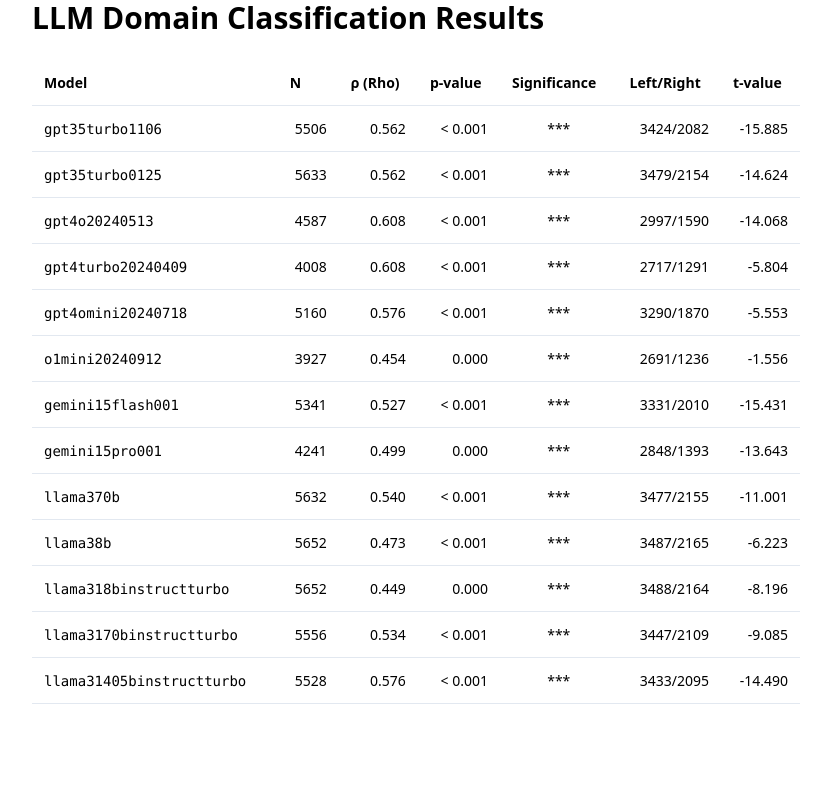
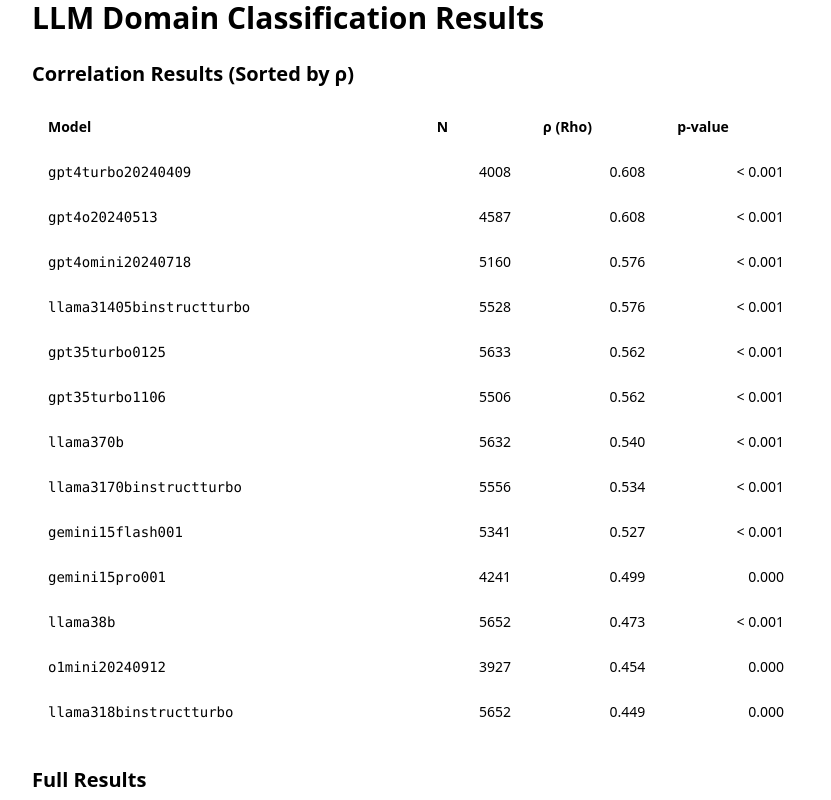
Before and after one commit to yang3kc/llm_domain_classification, a Vue app in the folder frontend/: page / in a window 1280 px wide. Shown: the top 800 px of the page, without its empty margins (224-1055 px from the left). Built offline with nearby package versions, Linux system fonts and the light colour scheme.

Commit message:
✨ feat(components): add correlation results table and sorting functionality

```diff
--- a/frontend/src/components/ModelResults.vue
+++ b/frontend/src/components/ModelResults.vue
@@ -1,7 +1,17 @@
 <script setup>
-import { ref, onMounted } from 'vue'
+import { ref, onMounted, computed } from 'vue'
 
 const results = ref([])
+const correlationResults = computed(() => {
+  return results.value
+    .map(result => ({
+      model: result.model,
+      n: result.n,
+      rho: result.rho,
+      rho_p: result.rho_p
+    }))
+    .sort((a, b) => b.rho - a.rho) // Sort by rho in descending order
+})
 
 onMounted(async () => {
   try {
@@ -19,7 +29,33 @@ const formatNumber = (num) => Number(num).toFixed(3)
 </script>
 
 <template>
+  <div class="space-y-8">
+    <!-- Correlation Results Table -->
     <div class="overflow-x-auto">
+      <h2 class="text-xl font-bold mb-4">Correlation Results (Sorted by ρ)</h2>
+      <table class="table w-full">
+        <thead>
+          <tr class="bg-base-200">
+            <th>Model</th>
+            <th>N</th>
+            <th>ρ (Rho)</th>
+            <th>p-value</th>
+          </tr>
+        </thead>
+        <tbody>
+          <tr v-for="result in correlationResults" :key="result.model" class="hover">
+            <td class="font-mono text-sm">{{ result.model }}</td>
+            <td class="text-right">{{ result.n }}</td>
+            <td class="text-right">{{ formatNumber(result.rho) }}</td>
+            <td class="text-right">{{ result.rho_p === 0 ? '< 0.001' : formatNumber(result.rho_p) }}</td>
+          </tr>
+        </tbody>
+      </table>
+    </div>
+
+    <!-- Full Results Table -->
+    <div class="overflow-x-auto">
+      <h2 class="text-xl font-bold mb-4">Full Results</h2>
       <table class="table w-full">
         <thead>
           <tr class="bg-base-200">
@@ -45,26 +81,8 @@ const formatNumber = (num) => Number(num).toFixed(3)
         </tbody>
       </table>
     </div>
+  </div>
 </template>
 
 <style scoped>
-.table {
-  border-collapse: collapse;
-  width: 100%;
-}
-
-.table th,
-.table td {
-  padding: 0.75rem;
-  border-bottom: 1px solid #e2e8f0;
-}
-
-.table th {
-  font-weight: 600;
-  text-align: left;
-}
-
-.hover:hover {
-  background-color: #f8fafc;
-}
 </style>
```
Lines whose indentation alone changed are shown as unchanged.
